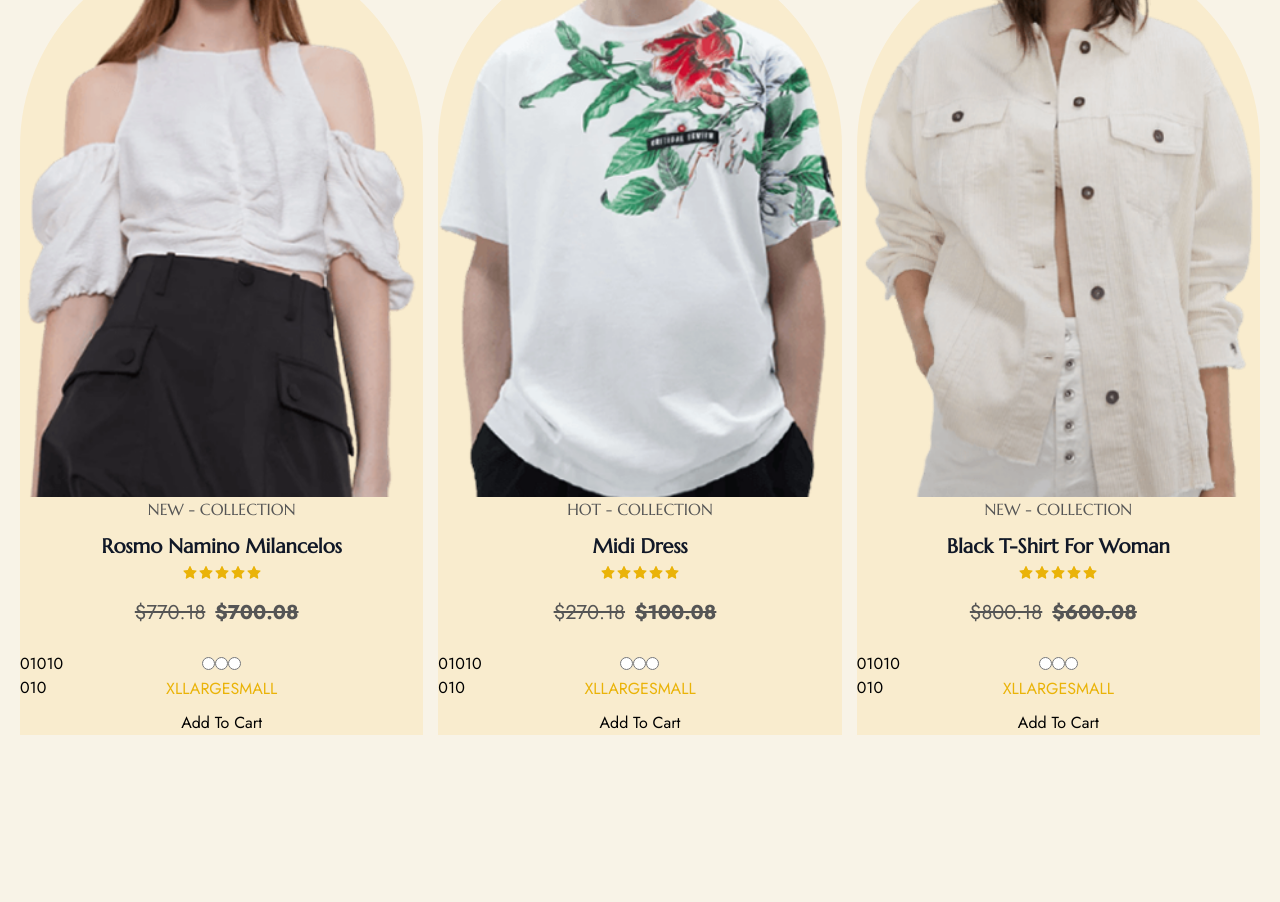
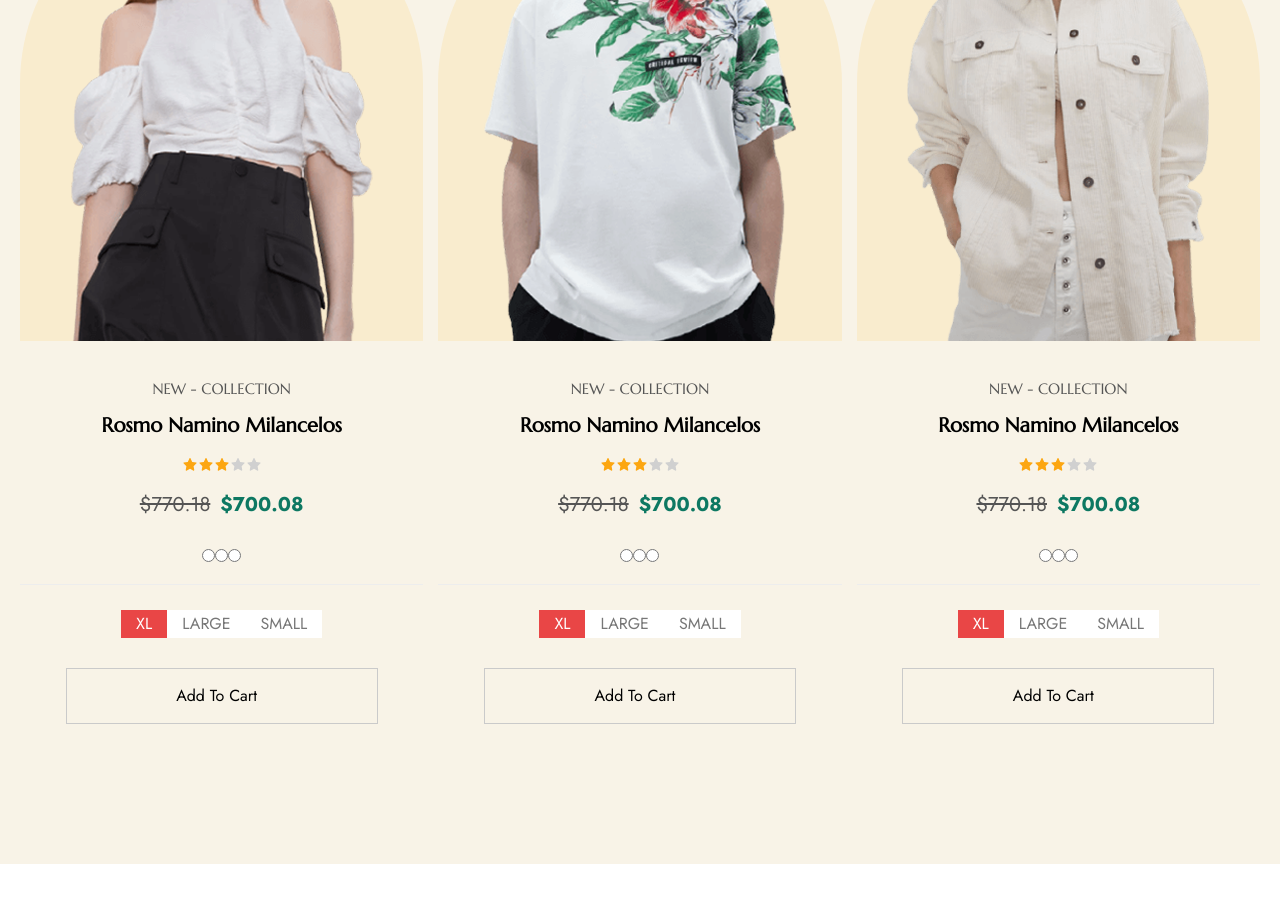
Before and after one commit to sakhawat9/zaitrito, a React (Create React App) app: page / in a window 1280 px wide. Shown: the part 2820-3722 px from the top of the page. After the commit the page ends 3684 px from the top, so only its background shows below. Built offline with nearby package versions, Linux system fonts and the light colour scheme.

Commit message:
[ADD] css

```diff
--- a/src/assets/styles/scss/components/containers/_featured-products.scss
+++ b/src/assets/styles/scss/components/containers/_featured-products.scss
@@ -21,17 +21,25 @@
 
   &__items {
     @apply grid sm:grid-cols-2 lg:grid-cols-3 gap-6;
+  }
+}
 
-    &__item {
-      @apply mb-12;
-      &__top {
-        @apply relative mb-12 items-center;
+.single-grid-product-v2 {
+  margin-bottom: 3rem;
+}
+
+.product-top {
+  position: relative;
+  margin-bottom: 3.5rem;
   z-index: 1;
+  text-align: center;
   overflow: hidden;
-        transition: 1 ease all;
-        &::before {
-          @apply absolute w-full;
+}
+
+.product-top::before {
+  position: absolute;
   content: "";
+  width: 100%;
   height: 84%;
   background-color: #f9ecce;
   left: 0;
@@ -39,95 +47,293 @@
   border-radius: 500px 500px 0 0;
   z-index: -1;
 }
-        img {
-          @apply w-full inline-block;
+
+.single-grid-product-v2 .product-top:hover .product-thumbnal {
+  -webkit-transform: scale(1.1);
+  transform: scale(1.1);
+}
+
+.product-thumbnal {
+  max-width: 100%;
+  display: inline-block;
   transition: 1s ease all;
 }
+
+.product-flags {
+  display: -webkit-box;
+  display: -ms-flexbox;
+  display: flex;
+  justify-content: space-between;
+  padding: 0 2rem;
+  position: absolute;
+  left: 0;
+  right: 0;
+  top: 20%;
+  text-align: center;
 }
+
+.product-flag {
+  display: inline-block;
+  padding: 0;
+  width: 5.6rem;
+  height: 5.6rem;
+  line-height: 5.6rem;
+  border-radius: 50%;
+  font-size: 1.6rem;
+  font-weight: 500;
+  text-transform: uppercase;
+  color: white;
+  background-color: #fdd65b;
+  -webkit-transition: all 0.3s linear;
+  transition: all 0.3s linear;
+  opacity: 0;
+  visibility: hidden;
+  -webkit-transform: translateY(-15px);
+  transform: translateY(-15px);
 }
-    &__product-flags {
-      @apply flex items-center justify-between px-8 absolute left-0 right-0;
-      top: 200%;
+
+.product-flag:nth-child(1) {
+  transition-delay: 0.2s;
 }
-  }
+
+.product-flag:nth-child(2) {
+  -webkit-transition-delay: 0.4s;
+  transition-delay: 0.4s;
 }
 
 .product-flag.sale {
   background-color: #e94646;
 }
 
-.product-flag:nth-child(1) {
+.prdouct-btn-wrapper {
+  position: absolute;
+  left: 0;
+  right: 0;
+  bottom: 3.5rem;
+  text-align: center;
+}
+
+.single-product-btn {
+  display: inline-block;
+  transform: translateY(10px);
+  transition: all 0.3s linear;
+  opacity: 0;
+  visibility: hidden;
+  margin: 0 0.3rem;
+}
+
+.single-product-btn:nth-child(1) {
   transition-delay: 0.2s;
 }
-.product-flag:nth-child(2) {
+
+.single-product-btn:nth-child(2) {
   transition-delay: 0.4s;
 }
 
-.product-flag {
-  @apply inline-block rounded-full p-0;
-  width: 5.6rem;
-  height: 5.6rem;
-  line-height: 5.6rem;
-  font-size: 15.6rem;
-  font-weight: 500;
-  text-transform: uppercase;
-  color: #fff;
-  transition: all 0.3s linear;
-  background-color: #fdd658;
-  opacity: 0;
-  visibility: hidden;
-  transform: translateY(-15px);
+.single-product-btn:nth-child(3) {
+  transition-delay: 0.6s;
 }
 
-.product-btn-wrapper {
-  @apply absolute items-center left-0 right-0;
-  bottom: 3.5rem;
-  li {
-    transition-delay: 0.2s;
-    transform: translateY(0);
-    opacity: 1;
-    visibility: visible;
-    display: block;
-  }
+.single-product-btn:nth-child(4) {
+  transition-delay: 0.8s;
 }
 
-.product-info {
-  h4 {
-    @apply mb-4 uppercase;
+.product-btn {
+  display: -webkit-box;
+  display: -ms-flexbox;
+  display: flex;
+  justify-content: center;
+  align-items: center;
+  flex-flow: row wrap;
+  width: 4.8rem;
+  height: 4.8rem;
+  line-height: 1;
+  border-radius: 50%;
+  background-color: #0d7862;
+  color: white;
+  transition: all 0.3s linear;
+}
+
+.icon::before {
+  font-size: 1.8rem;
+  line-height: 1;
+  font-weight: 700;
+}
+
+.product-btn:hover {
+  color: white;
+  background-color: red;
+}
+
+.single-grid-product-v2 .product-info .product-catagory {
+  margin-bottom: 1rem;
+  font-size: 1.5rem;
+  line-height: 2.5rem;
+  font-weight: 400;
+  text-transform: uppercase;
   color: #555555;
-    line-height: 2.5rem;
 }
-  h3 {
-    @apply mb-1 text-gray-900;
+
+.product-name {
+  margin-bottom: 1.5rem;
+  font-size: 2rem;
   line-height: 3rem;
   font-weight: 600;
-    font-size: 2rem;
-    a {
+  color: black;
+  text-transform: capitalize;
+}
+
+.product-link {
+  color: black;
   transition: all 0.3s linear;
 }
+
+.product-link:hover {
+  color: #0d7862;
 }
-  ul {
-    @apply mb-4;
-    li {
-      @apply text-yellow-500 inline-block;
+
+.product-review {
+  margin-bottom: 1rem;
+  padding: 0;
+}
+
+.review-item {
+  display: inline-block;
+  color: #d0d0d0;
   cursor: pointer;
 }
-  }
+
+.review-item.active {
+  color: #fca610;
 }
 
 .product-price {
-  @apply mb-10;
-  span {
-    @apply inline-block mr-4;
+  margin-bottom: 2.5rem;
+}
+
+.regular-price {
+  display: inline-block;
   font-size: 2rem;
+  font-weight: 400;
   color: #555555;
   text-decoration: line-through;
-  }
+  margin-right: 1rem;
 }
 
 .price {
   display: inline-block;
   font-size: 2rem;
   font-weight: 700;
-  color: $primary;
+  color: #0d7862;
 }
+
+.color-switch {
+  margin-bottom: 2.5rem;
+  padding-bottom: 1.5rem;
+  border-bottom: 1px solid #ededed;
+}
+
+.color-switch .single-color {
+  display: inline-block;
+  margin: 0 0.3rem;
+  list-style: none;
+  width: 3rem;
+  height: 3rem;
+  line-height: 1;
+  border-radius: 50%;
+  background-color: white;
+  border: 2px solid transparent;
+  box-sizing: border-box;
+  cursor: pointer;
+}
+
+.single-color.active {
+  border: 2px solid black;
+}
+
+.single-color.white {
+  background-color: #ffffff;
+}
+
+.single-color.black {
+  background-color: #1c1c1c;
+}
+
+.single-color.red {
+  background-color: #fb8484;
+}
+
+.single-color.gray {
+  background-color: #b1b1b1;
+}
+
+.size-switch {
+  margin-bottom: 3rem;
+  padding: 0;
+}
+
+.single-size {
+  display: inline-block;
+  cursor: pointer;
+  font-size: 1.6rem;
+  line-height: 1;
+  font-weight: 400;
+  text-transform: uppercase;
+  color: #777777;
+  padding: 0.6rem 1.5rem;
+  background-color: #f4f4f4;
+}
+
+.single-size.active {
+  color: white;
+  background-color: #e94646;
+}
+
+.add-cart {
+  display: -webkit-box;
+  display: -ms-flexbox;
+  display: flex;
+  justify-content: center;
+  align-items: center;
+  flex-flow: row wrap;
+  width: 312px;
+  margin: 0 auto;
+  height: 5.6rem;
+  border: 1px solid #cacaca;
+  font-size: 1.6rem;
+  font-weight: 500;
+  text-transform: capitalize;
+  color: black;
+  transition: all 0.3s linear;
+}
+
+.add-cart .icon {
+  margin-left: 1rem;
+}
+
+.add-cart:hover {
+  color: white;
+  background-color: #0d7862;
+  border-color: #0d7862;
+}
+
+.single-grid-product-v2:hover .product-top .single-product-btn {
+  transform: translateY(0);
+  opacity: 1;
+  visibility: visible;
+}
+
+.single-grid-product-v2:hover .product-top .product-flags .product-flag {
+  opacity: 1;
+  visibility: visible;
+  transform: translateY(0);
+}
+
+.single-size {
+  background-color: white;
+}
+
+.single-size.active {
+  color: white;
+  background-color: #e94646;
+}
--- a/src/components/containers/FeaturedProducts.js
+++ b/src/components/containers/FeaturedProducts.js
@@ -4,6 +4,13 @@ import { AiFillStar } from "react-icons/ai";
 import imgae1 from "../../assets/images/home-two-product-image-1.png";
 import imgae2 from "../../assets/images/home-two-product-image-2.png";
 import imgae3 from "../../assets/images/home-two-product-image-3.png";
+
+// const featuredProduct = [
+//     {
+//         img: "../../assets/images/home-two-product-image-1.png",
+
+//     }
+// ]
 
 const FeaturedProducts = () => {
   return (
@@ -13,19 +20,232 @@ const FeaturedProducts = () => {
           <h2>Featured Products</h2>
         </div>
         <div className="featured-products__items">
-          <div className="featured-products__items__item">
-            <div className="featured-products__items__item__top">
+          <div className="single-grid-product-v2">
+            <div className="product-top">
               <a href="#">
-                <img src={imgae1} alt="product" />
+                <img className="product-thumbnal" src={imgae1} alt="product" />
               </a>
-              <div className="featured-products__items__product-flags">
+              <div className="product-flags">
                 <span className="product-flag sale">SALE</span>
-                <span className="product-flag discount">15%</span>
+                <span className="product-flag discount">-15%</span>
               </div>
-              <ul className="product-btn-wrapper">
-                <li>01010</li>
-                <li>010</li>
+              <ul className="prdouct-btn-wrapper">
+                <li className="single-product-btn">
+                  <a
+                    className="addToWishlist product-btn"
+                    href="#"
+                    title="Add to compare"
+                  >
+                    <i className="icon flaticon-bar-chart"></i>
+                  </a>
+                </li>
+                <li className="single-product-btn">
+                  <a
+                    className="addCompare product-btn"
+                    href="#"
+                    title="Add to wishlist"
+                  >
+                    <i className="icon flaticon-like"></i>
+                  </a>
+                </li>
               </ul>
+            </div>
+            <div className="text-center product-info">
+              <h4 className="product-catagory">New - Collection</h4>
+              <h3 className="product-name">
+                <a className="product-link" href="#">
+                  Rosmo Namino Milancelos
+                </a>
+              </h3>
+              <ul className="product-review">
+                <li className="review-item active">
+                  <AiFillStar />
+                </li>
+                <li className="review-item active">
+                  <AiFillStar />
+                </li>
+                <li className="review-item active">
+                  <AiFillStar />
+                </li>
+                <li className="review-item">
+                  <AiFillStar />
+                </li>
+                <li className="review-item">
+                  <AiFillStar />
+                </li>
+              </ul>
+              <div className="product-price">
+                <span className="regular-price">$770.18</span>
+                <span className="price">$700.08</span>
+              </div>
+              <div className="variable-single-item color-switch">
+                <div className="product-variable-color">
+                  <label>
+                    <input
+                      name="modal-product-color"
+                      className="color-select"
+                      type="radio"
+                      checked=""
+                    />
+                    <span className="product-color-black"></span>
+                  </label>
+                  <label>
+                    <input
+                      name="modal-product-color"
+                      className="color-select"
+                      type="radio"
+                    />
+                    <span className="product-color-tomato"></span>
+                  </label>
+
+                  <label>
+                    <input
+                      name="modal-product-color"
+                      className="color-select"
+                      type="radio"
+                    />
+                    <span className="product-color-gray"></span>
+                  </label>
+                </div>
+              </div>
+              <ul className="size-switch">
+                <li className="single-size active">XL</li>
+                <li className="single-size">LARGE</li>
+                <li className="single-size">SMALL</li>
+              </ul>
+              <a href="#" title="Add to cart" className="add-cart">
+                Add To Cart <i className="icon fas fa-plus-circle"></i>
+              </a>
+            </div>
+          </div>
+          <div className="single-grid-product-v2">
+            <div className="product-top">
+              <a href="#">
+                <img className="product-thumbnal" src={imgae2} alt="product" />
+              </a>
+              <div className="product-flags">
+                <span className="product-flag sale">SALE</span>
+                <span className="product-flag discount">-15%</span>
+              </div>
+              <ul className="prdouct-btn-wrapper">
+                <li className="single-product-btn">
+                  <a
+                    className="addToWishlist product-btn"
+                    href="#"
+                    title="Add to compare"
+                  >
+                    <i className="icon flaticon-bar-chart"></i>
+                  </a>
+                </li>
+                <li className="single-product-btn">
+                  <a
+                    className="addCompare product-btn"
+                    href="#"
+                    title="Add to wishlist"
+                  >
+                    <i className="icon flaticon-like"></i>
+                  </a>
+                </li>
+              </ul>
+            </div>
+            <div className="text-center product-info">
+              <h4 className="product-catagory">New - Collection</h4>
+              <h3 className="product-name">
+                <a className="product-link" href="#">
+                  Rosmo Namino Milancelos
+                </a>
+              </h3>
+              <ul className="product-review">
+                <li className="review-item active">
+                  <AiFillStar />
+                </li>
+                <li className="review-item active">
+                  <AiFillStar />
+                </li>
+                <li className="review-item active">
+                  <AiFillStar />
+                </li>
+                <li className="review-item">
+                  <AiFillStar />
+                </li>
+                <li className="review-item">
+                  <AiFillStar />
+                </li>
+              </ul>
+              <div className="product-price">
+                <span className="regular-price">$770.18</span>
+                <span className="price">$700.08</span>
+              </div>
+              <div className="variable-single-item color-switch">
+                <div className="product-variable-color">
+                  <label>
+                    <input
+                      name="modal-product-color"
+                      className="color-select"
+                      type="radio"
+                      checked=""
+                    />
+                    <span className="product-color-black"></span>
+                  </label>
+                  <label>
+                    <input
+                      name="modal-product-color"
+                      className="color-select"
+                      type="radio"
+                    />
+                    <span className="product-color-tomato"></span>
+                  </label>
+
+                  <label>
+                    <input
+                      name="modal-product-color"
+                      className="color-select"
+                      type="radio"
+                    />
+                    <span className="product-color-gray"></span>
+                  </label>
+                </div>
+              </div>
+              <ul className="size-switch">
+                <li className="single-size active">XL</li>
+                <li className="single-size">LARGE</li>
+                <li className="single-size">SMALL</li>
+              </ul>
+              <a href="#" title="Add to cart" className="add-cart">
+                Add To Cart <i className="icon fas fa-plus-circle"></i>
+              </a>
+            </div>
+          </div>
+          <div className="single-grid-product-v2">
+            <div className="product-top">
+              <a href="single-product-v2.html">
+                <img className="product-thumbnal" src={imgae3} alt="product" />
+              </a>
+              <div className="product-flags">
+                <span className="product-flag sale">SALE</span>
+                <span className="product-flag discount">-15%</span>
+              </div>
+              <ul className="prdouct-btn-wrapper">
+                <li className="single-product-btn">
+                  <a
+                    className="addToWishlist product-btn"
+                    href="compare.html"
+                    title="Add to compare"
+                  >
+                    <i className="icon flaticon-bar-chart"></i>
+                  </a>
+                </li>
+                <li className="single-product-btn">
+                  <a
+                    className="addCompare product-btn"
+                    href="wish-list.html"
+                    title="Add to wishlist"
+                  >
+                    <i className="icon flaticon-like"></i>
+                  </a>
+                </li>
+              </ul>
+            </div>
             <div className="text-center product-info">
               <h4 className="product-catagory">New - Collection</h4>
               <h3 className="product-name">
@@ -95,171 +315,6 @@ const FeaturedProducts = () => {
             </div>
           </div>
         </div>
-          <div className="featured-products__items__item">
-            <div className="featured-products__items__item__top">
-              <a href="#">
-                <img src={imgae2} alt="product" />
-              </a>
-              <div className="featured-products__items__product-flags">
-                <span className="product-flag sale">SALE</span>
-                <span className="product-flag discount">15%</span>
-              </div>
-              <ul className="product-btn-wrapper">
-                <li>01010</li>
-                <li>010</li>
-              </ul>
-              <div className="text-center product-info">
-                <h4 className="product-catagory">HOT - COLLECTION</h4>
-                <h3 className="product-name">
-                  <a className="product-link" href="single-product-v2.html">
-                    Midi Dress
-                  </a>
-                </h3>
-                <ul className="product-review">
-                  <li className="review-item active">
-                    <AiFillStar />
-                  </li>
-                  <li className="review-item active">
-                    <AiFillStar />
-                  </li>
-                  <li className="review-item active">
-                    <AiFillStar />
-                  </li>
-                  <li className="review-item">
-                    <AiFillStar />
-                  </li>
-                  <li className="review-item">
-                    <AiFillStar />
-                  </li>
-                </ul>
-                <div className="product-price">
-                  <span className="regular-price">$270.18</span>
-                  <span className="price">$100.08</span>
-                </div>
-                <div className="variable-single-item color-switch">
-                  <div className="product-variable-color">
-                    <label>
-                      <input
-                        name="modal-product-color"
-                        className="color-select"
-                        type="radio"
-                        checked=""
-                      />
-                      <span className="product-color-black"></span>
-                    </label>
-                    <label>
-                      <input
-                        name="modal-product-color"
-                        className="color-select"
-                        type="radio"
-                      />
-                      <span className="product-color-tomato"></span>
-                    </label>
-
-                    <label>
-                      <input
-                        name="modal-product-color"
-                        className="color-select"
-                        type="radio"
-                      />
-                      <span className="product-color-gray"></span>
-                    </label>
-                  </div>
-                </div>
-                <ul className="size-switch">
-                  <li className="single-size active">XL</li>
-                  <li className="single-size">LARGE</li>
-                  <li className="single-size">SMALL</li>
-                </ul>
-                <a href="cart.html" title="Add to cart" className="add-cart">
-                  Add To Cart <i className="icon fas fa-plus-circle"></i>
-                </a>
-              </div>
-            </div>
-          </div>
-          <div className="featured-products__items__item">
-            <div className="featured-products__items__item__top">
-              <a href="#">
-                <img src={imgae3} alt="product" />
-              </a>
-              <div className="featured-products__items__product-flags">
-                <span className="product-flag sale">SALE</span>
-                <span className="product-flag discount">15%</span>
-              </div>
-              <ul className="product-btn-wrapper">
-                <li>01010</li>
-                <li>010</li>
-              </ul>
-              <div className="text-center product-info">
-                <h4 className="product-catagory">NEW - COLLECTION</h4>
-                <h3 className="product-name">
-                  <a className="product-link" href="single-product-v2.html">
-                    Black T-Shirt For Woman
-                  </a>
-                </h3>
-                <ul className="product-review">
-                  <li className="review-item active">
-                    <AiFillStar />
-                  </li>
-                  <li className="review-item active">
-                    <AiFillStar />
-                  </li>
-                  <li className="review-item active">
-                    <AiFillStar />
-                  </li>
-                  <li className="review-item">
-                    <AiFillStar />
-                  </li>
-                  <li className="review-item">
-                    <AiFillStar />
-                  </li>
-                </ul>
-                <div className="product-price">
-                  <span className="regular-price">$800.18</span>
-                  <span className="price">$600.08</span>
-                </div>
-                <div className="variable-single-item color-switch">
-                  <div className="product-variable-color">
-                    <label>
-                      <input
-                        name="modal-product-color"
-                        className="color-select"
-                        type="radio"
-                        checked=""
-                      />
-                      <span className="product-color-black"></span>
-                    </label>
-                    <label>
-                      <input
-                        name="modal-product-color"
-                        className="color-select"
-                        type="radio"
-                      />
-                      <span className="product-color-tomato"></span>
-                    </label>
-
-                    <label>
-                      <input
-                        name="modal-product-color"
-                        className="color-select"
-                        type="radio"
-                      />
-                      <span className="product-color-gray"></span>
-                    </label>
-                  </div>
-                </div>
-                <ul className="size-switch">
-                  <li className="single-size active">XL</li>
-                  <li className="single-size">LARGE</li>
-                  <li className="single-size">SMALL</li>
-                </ul>
-                <a href="cart.html" title="Add to cart" className="add-cart">
-                  Add To Cart <i className="icon fas fa-plus-circle"></i>
-                </a>
-              </div>
-            </div>
-          </div>
-        </div>
       </div>
     </div>
   );
```
Lines whose indentation alone changed are shown as unchanged.
